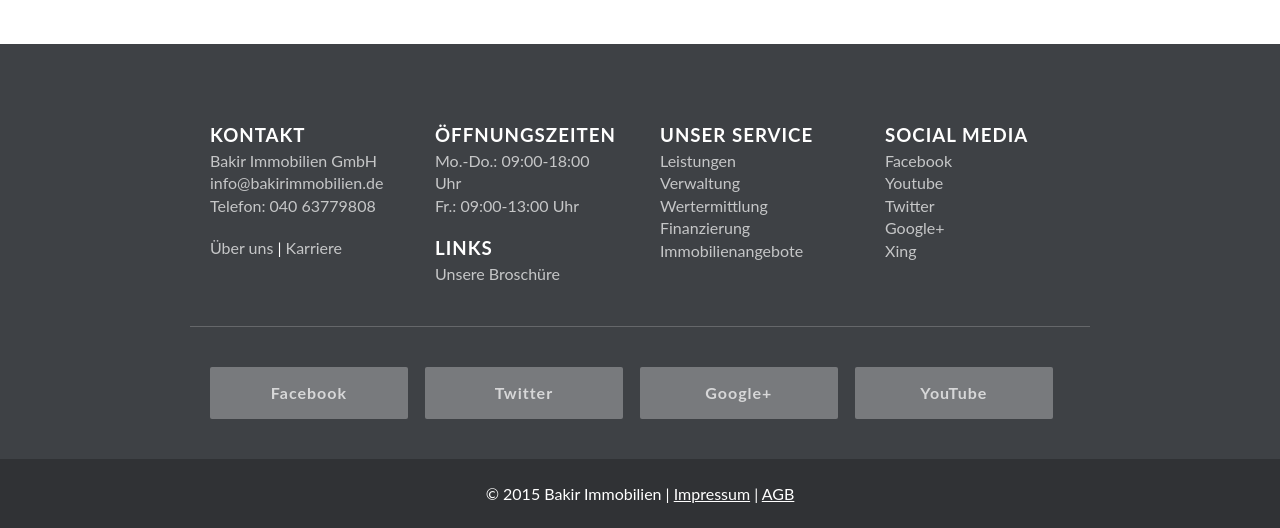
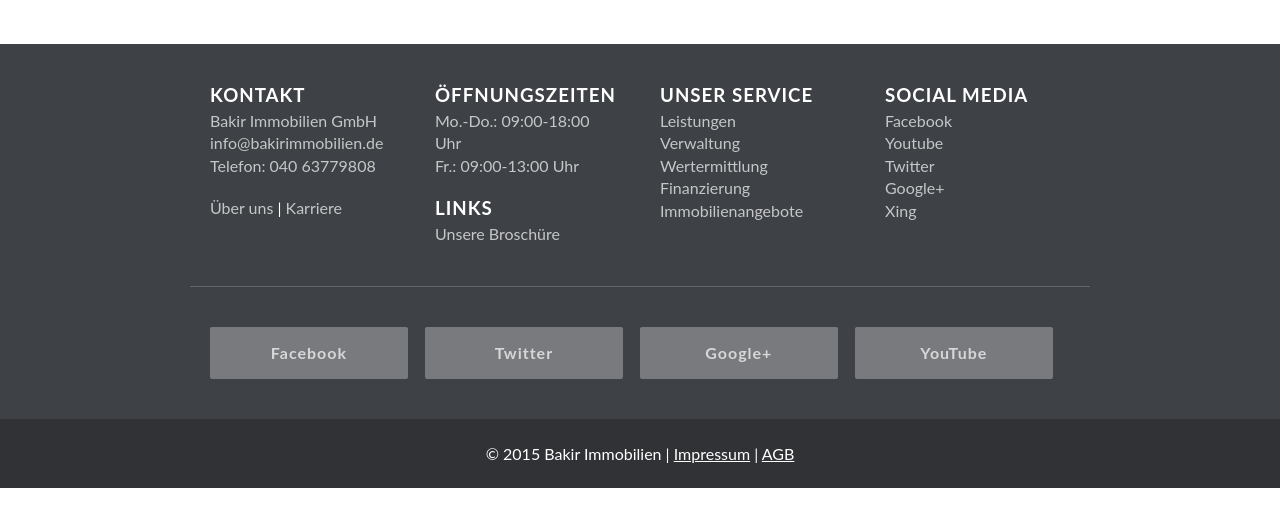
Before and after one commit to bakirnetwork/bakirimmobilien_de, a Jekyll site: the page built from _pages/immobilienangebote.html, in a window 1280 px wide. Shown: the part 3299-3827 px from the top of the page. Built offline with Jekyll 4.4.1, drawn with Linux system fonts in a browser that asks for light colours; nearby versions of some CDN libraries; some web fonts are replaced; after the commit the page ends 3787 px from its top, so only the background shows below that.

Commit message:
Mobile Anpassungen für Footer

```diff
--- a/assets/css/components/_footer.sass
+++ b/assets/css/components/_footer.sass
@@ -1,6 +1,6 @@
 .main-footer
 	width: 100%
-	padding: 80px 0 40px
+	padding: 40px 0
 	color: $white1
 	font-size: 1em
 	background: $dark
@@ -27,8 +27,10 @@
 			text-decoration: underline
 
 	@media(max-width: 767px)
-		.col
-			margin-bottom: 20px
+		text-align: center
+		h3
+			margin-top: 2em
+
 
 .copy-footer
 	padding: 25px 0
```
